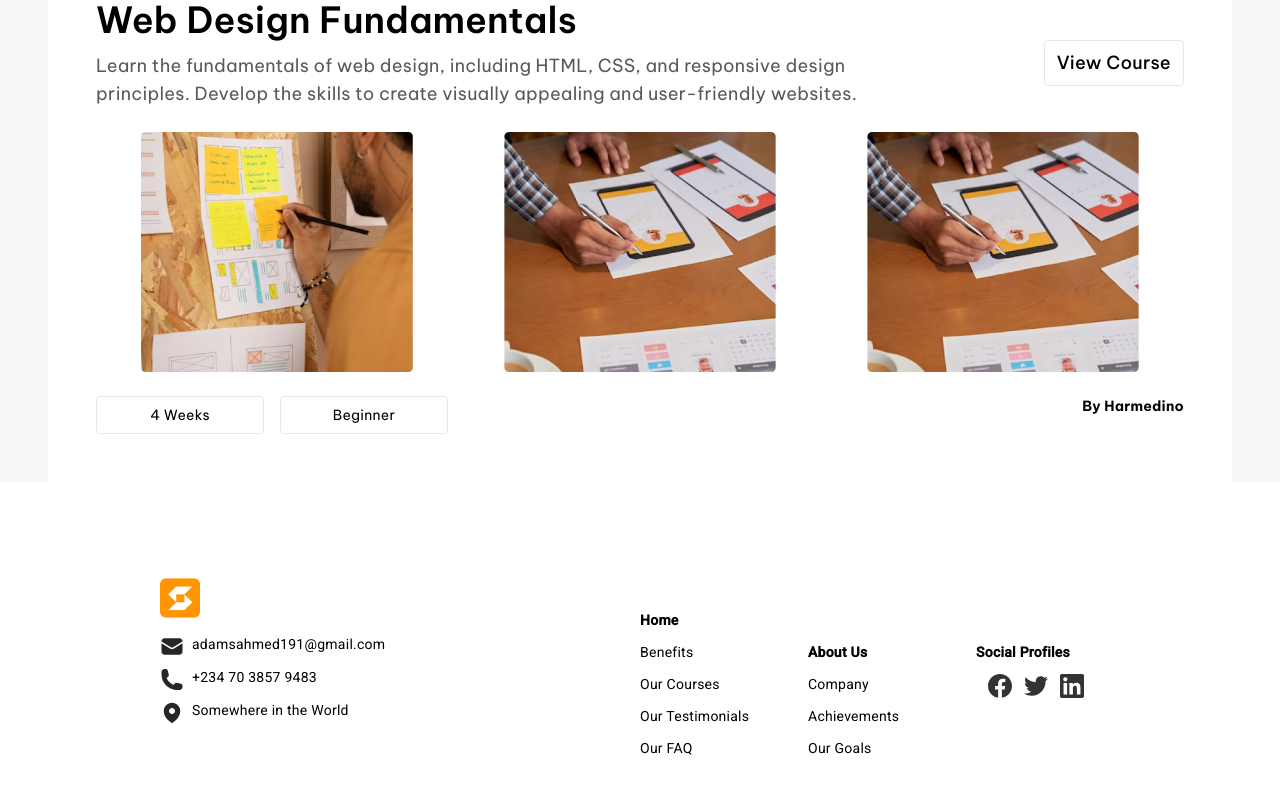
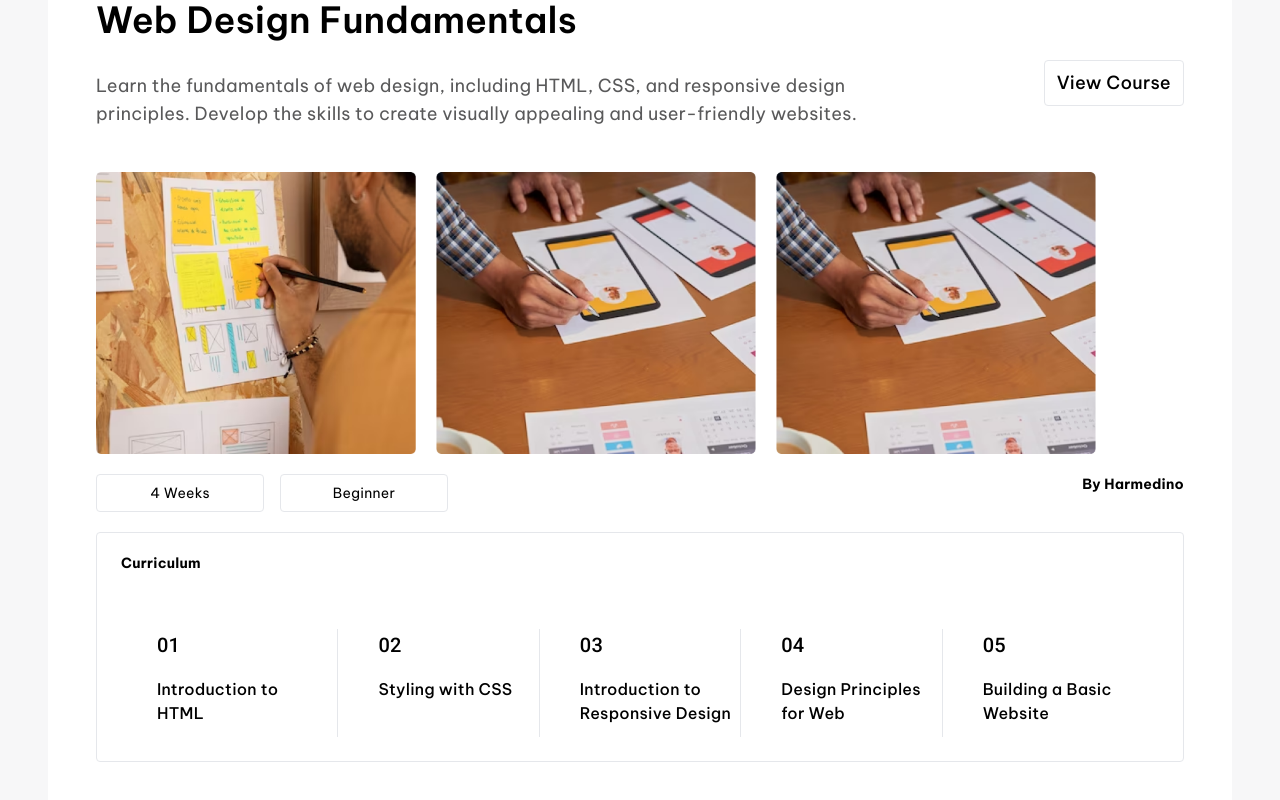
Before and after one commit to Harmedino/online-learning-platform, an Angular app: page /courses in a window 1280 px wide. Shown: the part 400-1200 px from the top of the page. Built offline with nearby package versions, Linux system fonts and the light colour scheme.

Commit message:
every thing good

```diff
--- a/src/app/coursePage/curriculum/curriculum.component.html
+++ b/src/app/coursePage/curriculum/curriculum.component.html
@@ -1,5 +1,5 @@
 <div class=" p-4 md:p-20 flex md:flex-row flex-col">
-  <h2 class="font-semibold md:text-4xl sm:text-3xl text-3xl lg:text-5xl w-full md:w-1/2">
+  <h2 class="font-semibold text-3xl lg:text-5xl w-full md:w-1/2">
     Online Courses on Design and Development
   </h2>
 
@@ -7,7 +7,7 @@
 </div>
 
   <div class="w-full bg-white rounded">
-    <div class="benefit w-full p-12">
+    <div class="benefit w-full p-12 space-y-5">
       <span class="font-semibold text-3xl lg:text-4xl">Web Design Fundamentals</span>
       <div class="flex justify-between md:flex-row flex-col md:space-y-0 space-y-3">
         <p class="md:w-3/4 text-grey35 lg:text-lg md:text-base text-sm py-3">
@@ -21,10 +21,10 @@
       </div>
 
       <div >
-        <div class="flex justify-around">
-          <img src="../../../assets/images/fronnt1.png" alt="" class="w-1/4 max-w-80">
-          <img src="../../../assets/images/front3.png" alt="" class="w-1/4 max-w-80">
-          <img src="../../../assets/images/front3.png" alt="" class="w-1/4 max-w-80">
+        <div class="flex justify-start space-x-5">
+          <img src="../../../assets/images/fronnt1.png" alt="" class="w-[33%] max-w-80">
+          <img src="../../../assets/images/front3.png" alt="" class="w-[32%] max-w-80">
+          <img src="../../../assets/images/front3.png" alt="" class="w-[32%] max-w-80">
       </div>
 
 
@@ -36,5 +36,39 @@
             <p class="font-bold">By Harmedino</p>
         </div>
     </div>
+
+    <div class="border rounded">
+      <p class="w-full px-6 py-5 font-bold  ">
+        Curriculum
+      </p>
+
+      <div class="flex flex-col md:flex-row py-6 md:px-10 space-x-5 md:space-x-10 space-y-5 md:space-y-0 justify-around">
+        <div class="flex flex-col items-start px-5 flex-1 border-t md:border-t-0 md:border-r">
+            <h2 class="font-semibold text-2xl md:text-4xl lg:text-5xl">01</h2>
+            <p class="text-base font-medium">Introduction to HTML</p>
+        </div>
+        <div class="flex flex-col items-start flex-1 border-t md:border-t-0 md:border-r">
+            <h2 class="font-extrabold text-4xl md:text-5xl lg:text-6xl">02</h2>
+            <p class="text-base font-medium">Styling with CSS</p>
+        </div>
+        <div class="flex flex-col items-start flex-1 border-t md:border-t-0 md:border-r">
+            <h2 class="font-extrabold text-4xl md:text-5xl lg:text-6xl">03</h2>
+            <p class="text-base font-medium">Introduction to Responsive Design</p>
+        </div>
+        <div class="flex flex-col items-start flex-1 border-t md:border-t-0 md:border-r">
+            <h2 class="font-extrabold text-4xl md:text-5xl lg:text-6xl">04</h2>
+            <p class="text-base font-medium">Design Principles for Web</p>
+        </div>
+        <div class="flex flex-col items-start flex-1 border-t md:border-t-0 ">
+            <h2 class="font-extrabold text-4xl md:text-5xl lg:text-6xl">
+                05
+            </h2>
+            <p class="text-base font-medium">
+                Building a Basic Website
+            </p>
+        </div>
+    </div>
+
+    </div>
   </div>
   </div>
```
